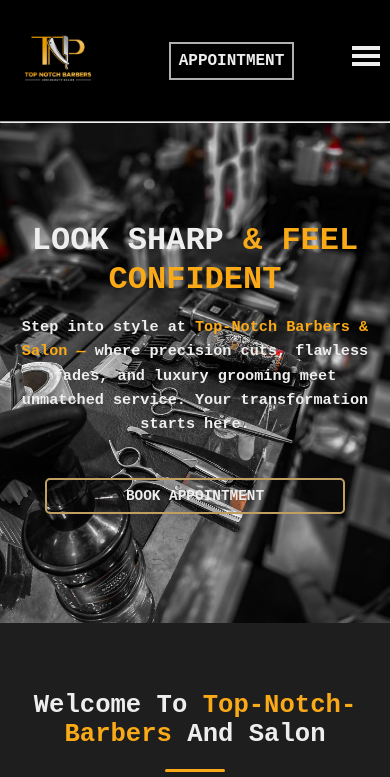
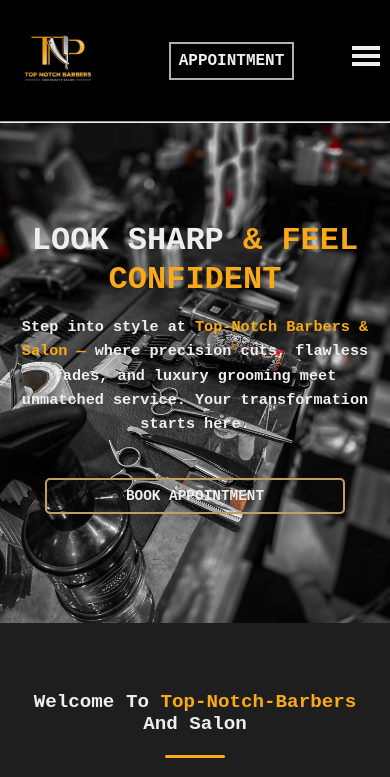
Before and after one commit to UCHEOGBU007/Top-Notch-Salon, a React (Vite) app: page / in a window 390 px wide. Shown: the top 777 px of the page. Built offline with nearby package versions, Linux system fonts and the light colour scheme; no server answers.

Commit message:
bugs fixed

```diff
--- a/src/Css/Body.module.css
+++ b/src/Css/Body.module.css
@@ -14,7 +14,7 @@
 
 /* Heading styling */
 .bodycontainer h2 {
-  font-size: 2.5rem;
+  font-size: 1.8rem;
   margin-top: 20px;
   margin-bottom: 1rem;
   position: relative;
@@ -66,7 +66,7 @@
   }
 
   .bodycontainer h2 {
-    font-size: 2rem;
+    font-size: 1rem;
   }
 
   .bodycontainer p {
@@ -80,7 +80,7 @@
   }
 
   .bodycontainer h2 {
-    font-size: 1.6rem;
+    font-size: 1.2rem;
   }
 
   .bodycontainer p {
```
Also changed, not shown: 5 other files (tests, documents, lock files or other folders).
